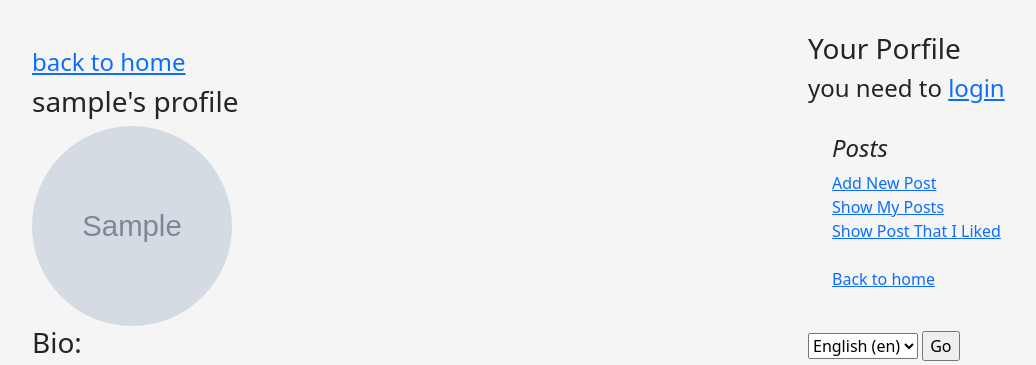
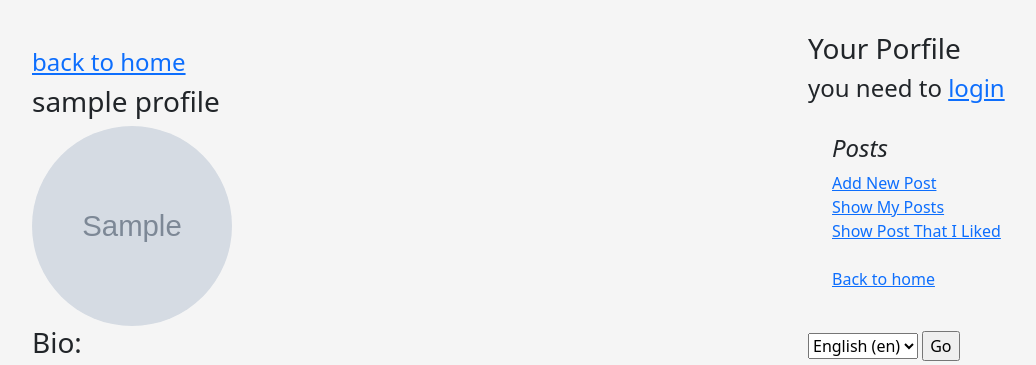
Before and after one commit to erfanfs10/Django-Blog, a Django app: page /home/user_profile/1/ in a window 1280 px wide. Shown: the top 365 px of the page, without its empty margins (50-1086 px from the left). Run offline with Django 3.2, Linux system fonts and the light colour scheme; tables that the repository leaves empty hold one stand-in row (values such as "Sample post"); grey boxes marked "Sample" are stand-in pictures.

Commit message:
i18n finished

```diff
--- a/templates/core/user_profile.html
+++ b/templates/core/user_profile.html
@@ -5,7 +5,7 @@
 <br>
 <br>
 <h4><a href="{% url 'home' %}" >{% translate 'back to home' %}</a></h4>
-<h3>{{pro.user}}'s  {% translate 'profile' %}</h3>
+<h3> {% blocktranslate with user=pro.user %} {{user}} profile {% endblocktranslate %}</h3>
 <img src="{{pro.user.profile.image.url}}" style="width: 200px; height: 200px; border-radius: 100px;" >
 <h3>{% translate 'Bio'%}: &nbsp;{% if request.user.profile.bio %}{{ request.user.profile.bio }}{% else %}{% endif %}</h3>
 <div class="row g-4 py-5 row-cols-1 row-cols-lg-3">
```
Also changed, not shown: locale/fa/LC_MESSAGES/django.po, 1 other file.
